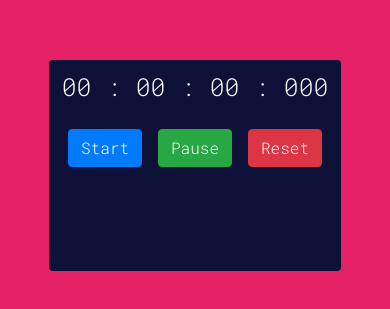
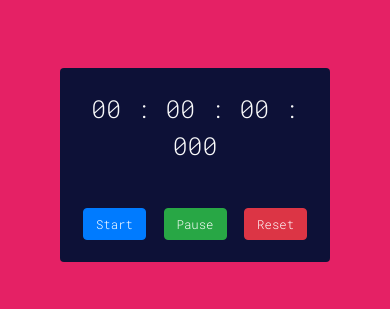
Before and after one commit to pjohnbencalo/stopwatch, a plain HTML site: page index.html in a window 390 px wide. Shown: the part 257-566 px from the top of the page. Drawn offline with nearby package versions, Linux system fonts and the light colour scheme.

Commit message:
Adjust responsiveness

```diff
--- a/index.css
+++ b/index.css
@@ -8,14 +8,19 @@ body {
 
 #stopwatch-container {
     background-color: #0d1137;
+    height: 30%;
 }
 
-#timer-display {
+#timer-display, button {
     font-size: calc(2vw + 2vh);
+}
+button {
+    font-size: calc(1vw + 1vh) !important;
 }
 
 @media (max-width: 768px) {
     #stopwatch-container {
         width: 75% !important;
+        height: 23% !important;
     }
 }
--- a/index.html
+++ b/index.html
@@ -27,18 +27,21 @@
     <!-- Stopwatch Section -->
     <div
       id="stopwatch-section"
-      class="d-flex justify-content-center align-items-center vh-100"
+      class="d-flex justify-content-center align-items-center vh-100 container-fluid"
     >
-      <div id="stopwatch-container" class="w-50 h-25 rounded w-50">
-        <div
-          class="d-flex justify-content-center align-items-center p-2 text-light"
-        >
-          <div id="timer-display">00 : 00 : 00 : 000</div>
+      <div
+        id="stopwatch-container"
+        class="row rounded d-flex justify-content-center align-items-center text-center w-50"
+      >
+        <div class="p-2 col-12">
+          <div id="timer-display" class="text-light m-1">
+            00 : 00 : 00 : 000
+          </div>
         </div>
-        <div class="d-flex justify-content-center align-items-center p-2">
-          <button id="start-button" class="btn btn-primary m-2">Start</button>
-          <button id="pause-button" class="btn btn-success m-2">Pause</button>
-          <button id="reset-button" class="btn btn-danger m-2">Reset</button>
+        <div class="p-2 col-12">
+          <button id="start-button" class="btn btn-primary m-1">Start</button>
+          <button id="pause-button" class="btn btn-success m-1">Pause</button>
+          <button id="reset-button" class="btn btn-danger m-1">Reset</button>
         </div>
       </div>
     </div>
```
